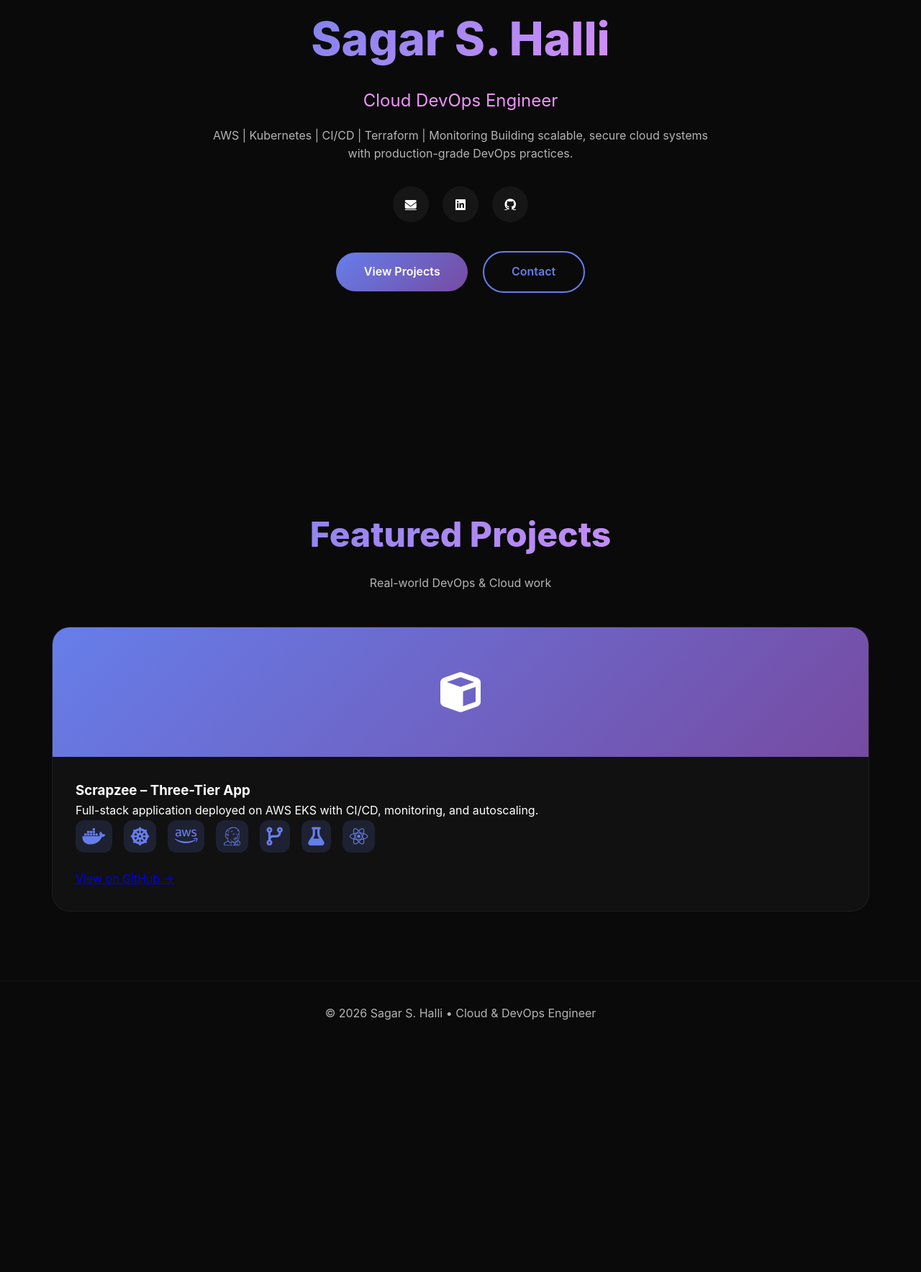
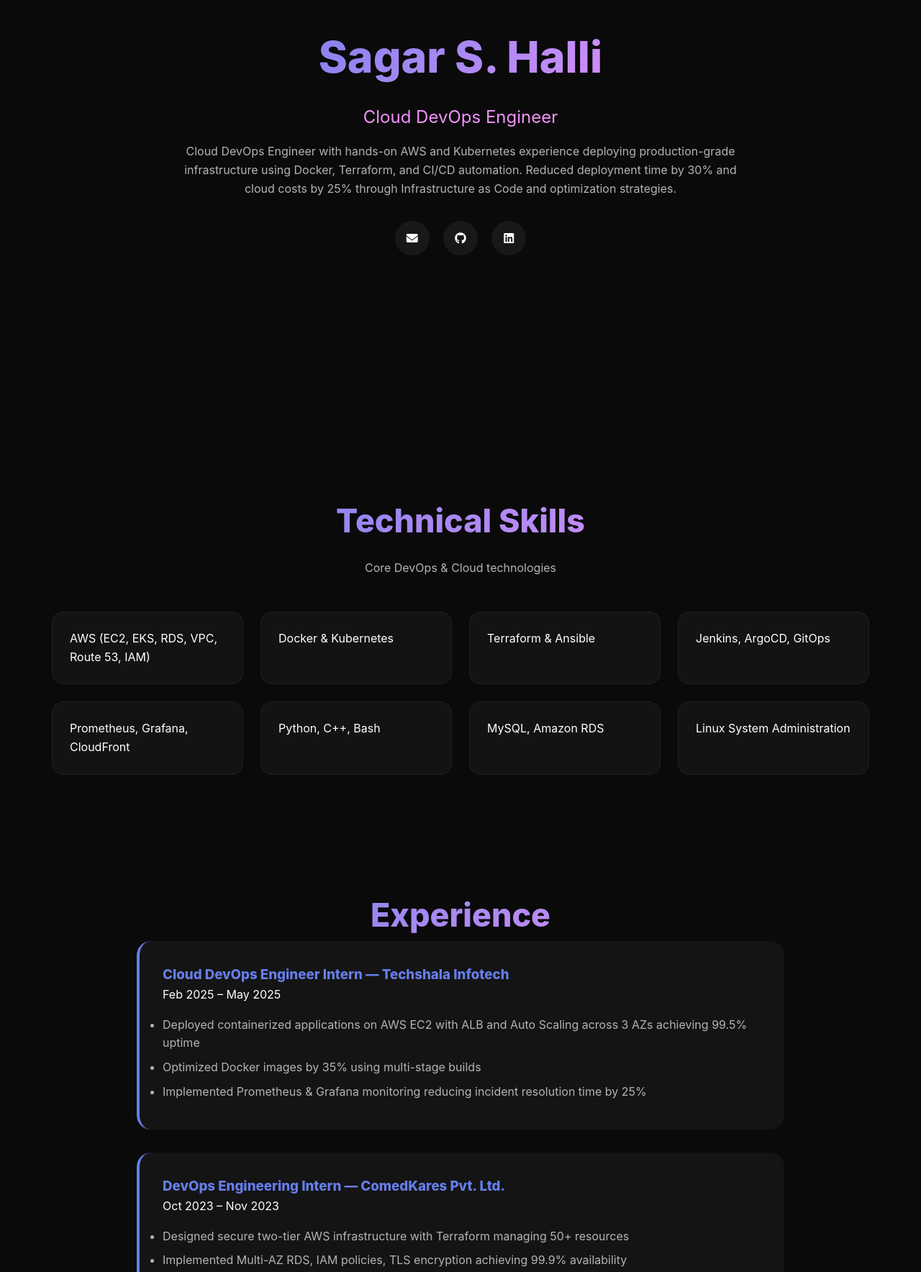
Before and after one commit to Sagarrrsh/My-Portfolio, a plain HTML site: page index.html in a window 1280 px wide. Shown: the part 191-1959 px from the top of the page at 72% size. Before the commit the page ends 1645 px from the top, so only its background shows below. Drawn offline with Linux system fonts and the light colour scheme.

Commit message:
Update index.html

```diff
--- a/index.html
+++ b/index.html
@@ -3,235 +3,157 @@
 <head>
 <meta charset="UTF-8">
 <meta name="viewport" content="width=device-width, initial-scale=1.0">
-    <title>Sagar S. Halli - Cloud DevOps Engineer</title>
+<title>Sagar S. Halli | Cloud DevOps Engineer</title>
 
-    <!-- Font Awesome -->
 <link href="https://cdnjs.cloudflare.com/ajax/libs/font-awesome/6.4.0/css/all.min.css" rel="stylesheet">
 
 <style>
-        * { margin: 0; padding: 0; box-sizing: border-box; }
+:root{
+  --primary:#667eea;
+  --accent:#f093fb;
+  --bg:#0a0a0a;
+  --surface:#111827;
+  --text:#ffffff;
+  --muted:#b4b4b4;
+}
+*{margin:0;padding:0;box-sizing:border-box}
+body{
+  font-family:Inter,system-ui,sans-serif;
+  background:var(--bg);
+  color:var(--text);
+  line-height:1.6;
+}
+.container{max-width:1200px;margin:auto;padding:0 2rem}
+section{padding:5rem 0}
+h1,h2,h3{font-weight:800}
+a{text-decoration:none;color:inherit}
 
-        :root {
-            --primary: #667eea;
-            --secondary: #764ba2;
-            --accent: #f093fb;
-            --bg: #0a0a0a;
-            --surface: #1a1a2e;
-            --text: #ffffff;
-            --text-dim: #b4b4b4;
+/* NAV */
+nav{
+  position:fixed;top:0;width:100%;
+  background:rgba(10,10,10,.85);
+  backdrop-filter:blur(15px);
+  z-index:1000;
+  border-bottom:1px solid rgba(255,255,255,.1)
+}
+nav .container{
+  display:flex;justify-content:space-between;align-items:center;
+  padding:1.2rem 2rem
+}
+nav ul{display:flex;gap:2rem;list-style:none}
+nav a{color:var(--muted)}
+nav a:hover{color:white}
+
+/* HERO */
+.hero{
+  min-height:100vh;
+  display:flex;
+  align-items:center;
+  text-align:center
+}
+.hero h1{
+  font-size:3.8rem;
+  background:linear-gradient(135deg,var(--primary),var(--accent));
+  -webkit-background-clip:text;
+  -webkit-text-fill-color:transparent
+}
+.hero .role{
+  font-size:1.5rem;
+  color:var(--accent);
+  margin:1rem 0
+}
+.hero p{max-width:800px;margin:auto;color:var(--muted)}
+.social{
+  margin:2rem 0;
+  display:flex;
+  justify-content:center;
+  gap:1.2rem
+}
+.social a{
+  width:48px;height:48px;
+  display:flex;align-items:center;justify-content:center;
+  border-radius:50%;
+  background:rgba(255,255,255,.06)
+}
+.social a:hover{
+  background:linear-gradient(135deg,var(--primary),var(--accent))
 }
 
-        body {
-            font-family: Inter, system-ui, sans-serif;
-            background: var(--bg);
-            color: var(--text);
-            line-height: 1.6;
+/* SECTION TITLES */
+.section-title{
+  text-align:center;
+  font-size:2.8rem;
+  background:linear-gradient(135deg,var(--primary),var(--accent));
+  -webkit-background-clip:text;
+  -webkit-text-fill-color:transparent
+}
+.section-sub{color:var(--muted);text-align:center;margin:1rem 0 3rem}
+
+/* SKILLS */
+.skills{
+  display:grid;
+  grid-template-columns:repeat(auto-fit,minmax(220px,1fr));
+  gap:1.5rem
+}
+.skill{
+  background:rgba(255,255,255,.04);
+  padding:1.5rem;
+  border-radius:16px;
+  border:1px solid rgba(255,255,255,.05)
 }
 
-        /* NAV */
-        nav {
-            position: fixed;
-            width: 100%;
-            background: rgba(10,10,10,.8);
-            backdrop-filter: blur(15px);
-            padding: 1.2rem 0;
-            z-index: 1000;
-            border-bottom: 1px solid rgba(255,255,255,.1);
+/* TIMELINE */
+.timeline{max-width:900px;margin:auto}
+.item{
+  background:rgba(255,255,255,.04);
+  padding:2rem;
+  border-radius:20px;
+  margin-bottom:2rem;
+  border-left:4px solid var(--primary)
 }
-
-        nav .container {
-            max-width: 1200px;
-            margin: auto;
-            padding: 0 2rem;
-            display: flex;
-            justify-content: space-between;
-            align-items: center;
-        }
-
-        nav .logo {
-            font-size: 1.6rem;
-            font-weight: 800;
-            background: linear-gradient(135deg,var(--primary),var(--accent));
-            -webkit-background-clip: text;
-            -webkit-text-fill-color: transparent;
-        }
-
-        nav ul {
-            display: flex;
-            list-style: none;
-            gap: 2rem;
-        }
-
-        nav a {
-            color: var(--text-dim);
-            text-decoration: none;
-            font-weight: 500;
-        }
-
-        nav a:hover { color: var(--text); }
-
-        /* HERO */
-        .hero {
-            min-height: 100vh;
-            display: flex;
-            align-items: center;
-            justify-content: center;
-            text-align: center;
-            padding: 2rem;
-        }
-
-        .hero h1 {
-            font-size: 4rem;
-            background: linear-gradient(135deg,var(--primary),var(--accent));
-            -webkit-background-clip: text;
-            -webkit-text-fill-color: transparent;
-            font-weight: 800;
-        }
-
-        .hero .role {
-            font-size: 1.5rem;
-            color: var(--accent);
-            margin: 1rem 0;
-        }
-
-        .hero .bio {
-            max-width: 720px;
-            margin: auto;
-            color: var(--text-dim);
-        }
-
-        .social-links {
-            display: flex;
-            justify-content: center;
-            gap: 1.2rem;
-            margin: 2rem 0;
-        }
-
-        .social-links a {
-            width: 50px;
-            height: 50px;
-            border-radius: 50%;
-            display: flex;
-            align-items: center;
-            justify-content: center;
-            background: rgba(255,255,255,.05);
-            color: white;
-            transition: .3s;
-        }
-
-        .social-links a:hover {
-            background: linear-gradient(135deg,var(--primary),var(--secondary));
-            transform: translateY(-5px);
-        }
-
-        .btn {
-            padding: .9rem 2.4rem;
-            border-radius: 50px;
-            text-decoration: none;
-            font-weight: 600;
-            margin: .5rem;
-            display: inline-block;
-        }
-
-        .btn-primary {
-            background: linear-gradient(135deg,var(--primary),var(--secondary));
-            color: white;
-        }
-
-        .btn-secondary {
-            border: 2px solid var(--primary);
-            color: var(--primary);
-        }
-
-        /* SECTION */
-        section { padding: 6rem 0; }
-
-        .container {
-            max-width: 1200px;
-            margin: auto;
-            padding: 0 2rem;
-        }
-
-        .section-title {
-            text-align: center;
-            font-size: 3rem;
-            font-weight: 800;
-            background: linear-gradient(135deg,var(--primary),var(--accent));
-            -webkit-background-clip: text;
-            -webkit-text-fill-color: transparent;
-        }
-
-        .section-subtitle {
-            text-align: center;
-            color: var(--text-dim);
-            margin: 1rem 0 3rem;
-        }
+.item h3{color:var(--primary)}
+.item ul{margin-top:1rem}
+.item li{margin-bottom:.5rem;color:var(--muted)}
 
 /* PROJECTS */
-        .projects-grid {
-            display: grid;
-            grid-template-columns: repeat(auto-fit,minmax(320px,1fr));
-            gap: 2.5rem;
+.projects{
+  display:grid;
+  grid-template-columns:repeat(auto-fit,minmax(320px,1fr));
+  gap:2rem
 }
-
-        .project-card {
-            background: rgba(255,255,255,.03);
-            border-radius: 25px;
-            overflow: hidden;
-            border: 1px solid rgba(255,255,255,.05);
-            transition: .4s;
+.card{
+  background:rgba(255,255,255,.04);
+  border-radius:22px;
+  overflow:hidden;
+  border:1px solid rgba(255,255,255,.05)
 }
-
-        .project-card:hover {
-            transform: translateY(-12px);
-            box-shadow: 0 20px 45px rgba(102,126,234,.3);
+.card .top{
+  height:160px;
+  background:linear-gradient(135deg,var(--primary),var(--accent));
+  display:flex;align-items:center;justify-content:center;
+  font-size:3rem
 }
-
-        .project-image {
-            height: 180px;
-            display: flex;
-            align-items: center;
-            justify-content: center;
-            background: linear-gradient(135deg,var(--primary),var(--secondary));
-            font-size: 3.5rem;
-            color: white;
+.card .body{padding:1.8rem}
+.tech{
+  display:flex;flex-wrap:wrap;gap:.6rem;margin:1rem 0
 }
-
-        .project-content { padding: 2rem; }
-
-        /* ICON TECH STACK */
-        .tech-stack-icons {
-            display: flex;
-            gap: 1rem;
-            flex-wrap: wrap;
-            margin-bottom: 1.5rem;
-        }
-
-        .tech-stack-icons i {
-            font-size: 1.6rem;
-            padding: .6rem;
-            border-radius: 12px;
-            background: rgba(102,126,234,.15);
-            color: var(--primary);
-            transition: .3s;
-        }
-
-        .tech-stack-icons i:hover {
-            transform: translateY(-5px) scale(1.15);
-            color: var(--accent);
-            box-shadow: 0 10px 25px rgba(102,126,234,.4);
+.tech i{
+  font-size:1.3rem;
+  padding:.5rem;
+  border-radius:10px;
+  background:rgba(102,126,234,.2)
 }
 
 /* FOOTER */
-        footer {
-            text-align: center;
-            padding: 2rem;
-            color: var(--text-dim);
-            border-top: 1px solid rgba(255,255,255,.05);
+footer{
+  text-align:center;
+  padding:2rem;
+  color:var(--muted);
+  border-top:1px solid rgba(255,255,255,.05)
 }
 
-        @media (max-width:768px) {
-            .hero h1 { font-size: 2.5rem; }
+@media(max-width:768px){
+  .hero h1{font-size:2.5rem}
 }
 </style>
 </head>
@@ -240,63 +162,117 @@
 
 <nav>
   <div class="container">
-        <div class="logo">SH</div>
+    <strong>SH</strong>
     <ul>
-            <li><a href="#home">Home</a></li>
+      <li><a href="#skills">Skills</a></li>
+      <li><a href="#experience">Experience</a></li>
       <li><a href="#projects">Projects</a></li>
-            <li><a href="#contact">Contact</a></li>
     </ul>
   </div>
 </nav>
 
-<section class="hero" id="home">
-    <div>
+<section class="hero">
+  <div class="container">
     <h1>Sagar S. Halli</h1>
     <div class="role">Cloud DevOps Engineer</div>
-        <p class="bio">
-            AWS | Kubernetes | CI/CD | Terraform | Monitoring
-            Building scalable, secure cloud systems with production-grade DevOps practices.
+    <p>
+      Cloud DevOps Engineer with hands-on AWS and Kubernetes experience deploying production-grade infrastructure using Docker, Terraform, and CI/CD automation. Reduced deployment time by 30% and cloud costs by 25% through Infrastructure as Code and optimization strategies.
     </p>
 
-        <div class="social-links">
+    <div class="social">
       <a href="mailto:sagarsh1003@gmail.com"><i class="fas fa-envelope"></i></a>
+      <a href="https://github.com/Sagarrrsh" target="_blank"><i class="fab fa-github"></i></a>
       <a href="https://linkedin.com/in/sagar-halli" target="_blank"><i class="fab fa-linkedin"></i></a>
-            <a href="https://github.com/Sagarrrsh" target="_blank"><i class="fab fa-github"></i></a>
+    </div>
+  </div>
+</section>
+
+<section id="skills">
+  <div class="container">
+    <h2 class="section-title">Technical Skills</h2>
+    <p class="section-sub">Core DevOps & Cloud technologies</p>
+
+    <div class="skills">
+      <div class="skill">AWS (EC2, EKS, RDS, VPC, Route 53, IAM)</div>
+      <div class="skill">Docker & Kubernetes</div>
+      <div class="skill">Terraform & Ansible</div>
+      <div class="skill">Jenkins, ArgoCD, GitOps</div>
+      <div class="skill">Prometheus, Grafana, CloudFront</div>
+      <div class="skill">Python, C++, Bash</div>
+      <div class="skill">MySQL, Amazon RDS</div>
+      <div class="skill">Linux System Administration</div>
+    </div>
+  </div>
+</section>
+
+<section id="experience">
+  <div class="container">
+    <h2 class="section-title">Experience</h2>
+
+    <div class="timeline">
+      <div class="item">
+        <h3>Cloud DevOps Engineer Intern — Techshala Infotech</h3>
+        <p class="muted">Feb 2025 – May 2025</p>
+        <ul>
+          <li>Deployed containerized applications on AWS EC2 with ALB and Auto Scaling across 3 AZs achieving 99.5% uptime</li>
+          <li>Optimized Docker images by 35% using multi-stage builds</li>
+          <li>Implemented Prometheus & Grafana monitoring reducing incident resolution time by 25%</li>
+        </ul>
       </div>
 
-        <a href="#projects" class="btn btn-primary">View Projects</a>
-        <a href="#contact" class="btn btn-secondary">Contact</a>
+      <div class="item">
+        <h3>DevOps Engineering Intern — ComedKares Pvt. Ltd.</h3>
+        <p class="muted">Oct 2023 – Nov 2023</p>
+        <ul>
+          <li>Designed secure two-tier AWS infrastructure with Terraform managing 50+ resources</li>
+          <li>Implemented Multi-AZ RDS, IAM policies, TLS encryption achieving 99.9% availability</li>
+          <li>Reduced cloud costs by 25% using CloudFront, S3 lifecycle policies and Reserved Instances</li>
+        </ul>
+      </div>
+    </div>
   </div>
 </section>
 
 <section id="projects">
   <div class="container">
-        <h2 class="section-title">Featured Projects</h2>
-        <p class="section-subtitle">Real-world DevOps & Cloud work</p>
+    <h2 class="section-title">Projects</h2>
 
-        <div class="projects-grid">
+    <div class="projects">
 
-            <div class="project-card">
-                <div class="project-image">
-                    <i class="fas fa-cube"></i>
+      <div class="card">
+        <div class="top"><i class="fas fa-cube"></i></div>
+        <div class="body">
+          <h3>Scrapzee – Three-Tier Web Application</h3>
+          <p>
+            Full-stack scrap management platform deployed on AWS EKS with CI/CD and GitOps.
+          </p>
+          <div class="tech">
+            <i class="fab fa-docker"></i>
+            <i class="fas fa-dharmachakra"></i>
+            <i class="fab fa-aws"></i>
+            <i class="fab fa-jenkins"></i>
+            <i class="fas fa-code-branch"></i>
+            <i class="fab fa-react"></i>
+            <i class="fas fa-database"></i>
           </div>
-                <div class="project-content">
-                    <h3>Scrapzee – Three-Tier App</h3>
-                    <p>
-                        Full-stack application deployed on AWS EKS with CI/CD, monitoring, and autoscaling.
-                    </p>
-
-                    <div class="tech-stack-icons">
-                        <i class="fab fa-docker" title="Docker"></i>
-                        <i class="fas fa-dharmachakra" title="Kubernetes"></i>
-                        <i class="fab fa-aws" title="AWS EKS"></i>
-                        <i class="fab fa-jenkins" title="Jenkins"></i>
-                        <i class="fas fa-code-branch" title="ArgoCD"></i>
-                        <i class="fas fa-flask" title="Flask"></i>
-                        <i class="fab fa-react" title="React"></i>
+          <a href="https://github.com/Sagarrrsh/scrapzee-app" target="_blank">View on GitHub →</a>
+        </div>
       </div>
 
-                    <a href="https://github.com/Sagarrrsh/scrapzee-app" target="_blank">
+      <div class="card">
+        <div class="top"><i class="fas fa-network-wired"></i></div>
+        <div class="body">
+          <h3>Production-Grade AWS Infrastructure</h3>
+          <p>
+            Two-tier AWS infrastructure using Terraform following AWS Well-Architected Framework.
+          </p>
+          <div class="tech">
+            <i class="fas fa-code"></i>
+            <i class="fab fa-aws"></i>
+            <i class="fas fa-server"></i>
+            <i class="fas fa-shield-alt"></i>
+          </div>
+          <a href="https://github.com/Sagarrrsh/Two-Tier-aws-Terraform-Infrastructure" target="_blank">
             View on GitHub →
           </a>
         </div>
@@ -306,8 +282,8 @@
   </div>
 </section>
 
-<footer id="contact">
-    <p>© 2026 Sagar S. Halli • Cloud & DevOps Engineer</p>
+<footer>
+  © 2026 Sagar S. Halli • Cloud DevOps Engineer
 </footer>
 
 </body>
```
Lines whose indentation alone changed are shown as unchanged.
